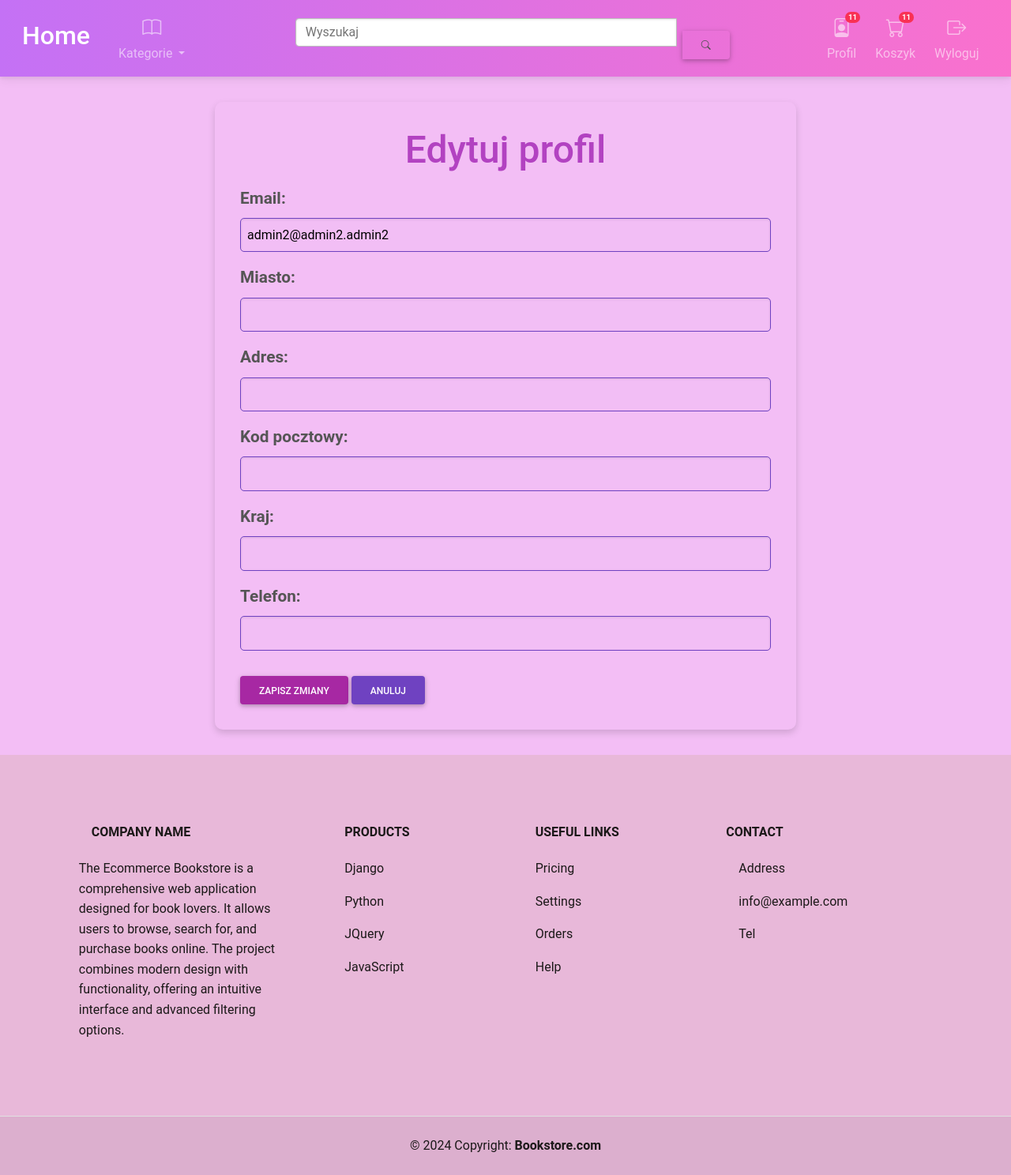
After one commit to PPysklo/ecommerce-bookstore, a Django app: page /users/edit_profile/2 in a window 1280 px wide. The commit adds this page. Shown: the whole page at 79% size. Run offline with Django 5.2, Linux system fonts and the light colour scheme; a user stored in the database is signed in; data comes from the database, SQL or seed files in the repository; some libraries are stand-ins or nearby versions.

Commit message:
Added profile edits and some changes in styling (#10)

```diff
--- a/app_users/forms.py
+++ b/app_users/forms.py
@@ -4,7 +4,7 @@ from django.contrib.auth.models import User
 from django.contrib.auth.forms import UserCreationForm
 from django.forms import PasswordInput, EmailInput
 
-# from django_recaptcha.fields import ReCaptchaField
+from .models import Profile
 
 from django.contrib.auth import get_user_model
 User = get_user_model()
@@ -26,3 +26,9 @@ class CustomUserCreationForm(UserCreationForm):
         self.fields['email'].widget = EmailInput(attrs={'placeholder': ""})
         self.fields['password1'].widget = PasswordInput(attrs={'placeholder': ''})
         self.fields['password2'].widget = PasswordInput(attrs={'placeholder': ''})
+
+
+class ProfileForm(forms.ModelForm):
+    class Meta:
+        model = Profile
+        fields = "__all__"
--- a/app_users/models.py
+++ b/app_users/models.py
@@ -14,12 +14,13 @@ class User(AbstractUser):
 
 
 class Profile(models.Model):
-    user = models.OneToOneField(User, on_delete=models.CASCADE , null=True, blank=True)
+    user = models.OneToOneField(User, on_delete=models.CASCADE)
     email = models.EmailField(max_length=500, blank=True, null=True)
     city = models.CharField(max_length=200, blank=True, null=True)
-    postal_code = models.CharField(max_length=200, blank=True, null=True)
+    address = models.CharField(max_length=255, blank=True, null=True)
+    postal_code = models.CharField(max_length=6, blank=True, null=True)
     country = models.CharField(max_length=200, blank=True, null=True)
-    telephone = models.CharField(max_length=200, blank=True, null=True)
+    telephone = models.IntegerField(blank=True, null=True)
 
 
     def __str__(self):
--- a/app_users/templates/app_users/profile.html
+++ b/app_users/templates/app_users/profile.html
@@ -12,11 +12,12 @@
               <div class="profile-info">
                 <p><strong>Email:</strong> {{ profile.email|default:"Nie uzupełniono" }}</p>
                 <p><strong>Miasto:</strong> {{ profile.city|default:"Nie uzupełniono" }}</p>
+                <p><strong>Adres:</strong> {{ profile.address|default:"Nie uzupełniono" }}</p>
                 <p><strong>Kod pocztowy:</strong> {{ profile.postal_code|default:"Nie uzupełniono" }}</p>
                 <p><strong>Kraj:</strong> {{ profile.country|default:"Nie uzupełniono" }}</p>
                 <p><strong>Telefon:</strong> {{ profile.telephone|default:"Nie uzupełniono" }}</p>
             </div>
-            <a href="" class="btn btn-primary">Edytuj profil</a>
+            <a id="btn-edit" class="btn btn-primary" href="{% url 'app_users:edit-profile' pk=profile.id %}">Edytuj profil</a>
             </div>
           </div>
         </div>
--- /dev/null
+++ b/app_users/templates/app_users/profile_edit.html
@@ -0,0 +1,49 @@
+{% extends 'index.html' %}
+{% load static %}
+
+{% block styles %}
+<link rel="stylesheet" href="{% static 'css/profile_edit.css' %}">
+{% endblock styles %}
+
+{% block content %}
+<div class="container">
+    <div class="row justify-content-center">
+        <div class="col-md-8">
+            <div class="profile-edit">
+                <h1 class="profile-title">Edytuj profil</h1>
+                <form method="post" action="">
+                    {% csrf_token %}
+                    <div class="form-group">
+                        <label class="field-name" for="id_email">Email:</label>
+                        <p>{{ form.email }}</p>
+                    </div>
+                    <div class="form-group">
+                        <label class="field-name" for="id_city">Miasto:</label>
+                        <p>{{ form.city }}</p>
+                    </div>
+                    <div class="form-group">
+                        <label class="field-name" for="id_address">Adres:</label>
+                        <p>{{ form.address }}</p>
+                    </div>
+                    <div class="form-group">
+                        <label class="field-name" for="id_postal_code">Kod pocztowy:</label>
+                        <p>{{ form.postal_code }}</p>
+                    </div>
+                    <div class="form-group">
+                        <label class="field-name" for="id_country">Kraj:</label>
+                        <p>{{ form.country }}</p>
+                    </div>
+                    <div class="form-group">
+                        <label class="field-name" for="id_telephone">Telefon:</label>
+                        <p>{{ form.telephone }}</p>
+                    </div>
+                    <button type="submit" class="btn btn-success">Zapisz zmiany</button>
+                    <a href="{% url 'app_users:edit-profile' pk=user.profile.id %}" class="btn btn-secondary">Anuluj</a>
+                </form>
+            </div>
+        </div>
+    </div>
+</div>
+
+
+{% endblock content %}
--- a/app_users/urls.py
+++ b/app_users/urls.py
@@ -6,5 +6,6 @@ app_name = 'app_users'
 urlpatterns = [
     path('login_Register/',views.loginRegister,name="login-register"),
     path('logout/',views.logOut, name='logout'),
-    path('profile/', views.profile, name='profile')
+    path('profile/', views.profile, name='profile'),
+    path("edit_profile/<str:pk>", views.edit_profile, name="edit-profile")
 ]
--- a/app_users/views.py
+++ b/app_users/views.py
@@ -4,9 +4,9 @@ from django.contrib import messages
 from django.contrib.auth import login, authenticate, logout
 from django.contrib.auth import get_user_model
 from django.shortcuts import get_object_or_404
+from django.contrib.auth.decorators import login_required
 
-
-from .forms import CustomUserCreationForm #CaptchaForm
+from .forms import CustomUserCreationForm, ProfileForm
 from .models import Profile
 # from .models import User
 User = get_user_model()
@@ -78,3 +78,23 @@ def logOut(request):
 def profile(request):
     profile = get_object_or_404(Profile, user=request.user)
     return render(request, 'app_users/profile.html', {'profile': profile})
+
+@login_required(login_url="app_user:login")
+def edit_profile(request, pk):
+    profile = get_object_or_404(Profile, id=pk)
+
+    form = ProfileForm(instance=profile)
+
+    if request.method == 'POST':
+        form = ProfileForm(request.POST, instance=profile)
+
+        if form.is_valid():
+
+            profile = form.save(commit=False)
+            profile.save()
+
+
+        return redirect('app_users:profile')
+
+    context = {'form': form}
+    return render(request, 'app_users/profile_edit.html', context)
--- a/static/css/main_style.css
+++ b/static/css/main_style.css
@@ -138,19 +138,31 @@ padding: .45rem 1.0rem .35rem;
   border-radius: 10px;
   padding: 2rem;
   box-shadow: 0 4px 10px rgba(0, 0, 0, 0.15);
+  margin-bottom: 10rem;
 }
 
 /* Informacje profilowe */
 .profile-title {
-  font-size: 2rem;
-  color: #6f42c1;
+  font-size: 3rem;
+  color: #b242c1;
   margin-bottom: 1rem;
 }
 
+
 .profile-info p {
-  font-size: 1rem;
+  font-size: 1.3rem;
   color: #555;
   margin: 0.5rem 0;
+  padding-top: 1rem;
+}
+
+#btn-edit {
+  margin-top: 3rem;
+  background-color: #a842c1;
+  color: #fff;
+  border: none;
+  border-radius: 5px;
+  transition: background-color 0.3s ease;
 }
 
 /* Przyciski */
@@ -160,7 +172,7 @@ padding: .45rem 1.0rem .35rem;
 }
 
 .btn-primary {
-  background-color: #6f42c1;
+  background-color: #875cd6;
   color: #fff;
   border: none;
   border-radius: 5px;
--- /dev/null
+++ b/static/css/profile_edit.css
@@ -0,0 +1,86 @@
+body {
+    background: #f3bef5 !important;
+    min-width: 100%;
+    min-height: 100%;
+  }
+
+  .container {
+    max-width: 1200px;
+    margin: 2rem auto;
+    padding: 0 1rem;
+  }
+
+  .profile-edit {
+    background-color: #f3bef5;
+    border-radius: 10px;
+    padding: 2rem;
+    box-shadow: 0 4px 10px rgba(0, 0, 0, 0.15);
+  }
+
+  .profile-title {
+    font-size: 2rem;
+    color: #6f42c1;
+    margin-bottom: 1.5rem;
+    text-align: center;
+  }
+
+  .form-group {
+    margin-bottom: 1rem;
+  }
+
+  .field-name{
+    font-size: 1.3rem;
+    font-weight: bold;
+  }
+
+  label {
+    font-size: 1rem;
+    color: #555;
+    margin-bottom: 0.5rem;
+    display: block;
+  }
+
+  input, select {
+    width: 100%;
+    padding: 0.5rem;
+    font-size: 1rem;
+    border: 1px solid #6f42c1;
+    border-radius: 5px;
+    background-color: rgba(243, 190, 245, 0.8); /* Delikatne przyciemnienie */
+    box-shadow: inset 0 1px 3px rgba(0, 0, 0, 0.1);
+  }
+
+  input:focus, select:focus {
+    border-color: #6f42c1;
+    outline: none;
+    box-shadow: 0 0 5px rgba(111, 66, 193, 0.5);
+  }
+
+  button {
+    margin-top: 1rem !important;
+    padding: 0.5rem 1rem;
+    font-size: 1rem;
+    border-radius: 5px;
+    border: none;
+    cursor: pointer;
+  }
+
+  .btn-success {
+    background-color: #a728a3 !important;
+    color: #fff;
+    transition: background-color 0.3s ease;
+  }
+
+  .btn-success:hover {
+    background-color: #821d7e !important;
+  }
+
+  .btn-secondary {
+    background-color: #6f42c1 !important;
+    color: #fff !important;
+    transition: background-color 0.3s ease;
+  }
+
+  .btn-secondary:hover {
+    background-color: #54368f !important;
+  }
```
Also changed, not shown: app_users/migrations/0003_profile_address_alter_profile_user.py (added), app_users/migrations/0004_alter_profile_postal_code_alter_profile_telephone.py (added).
